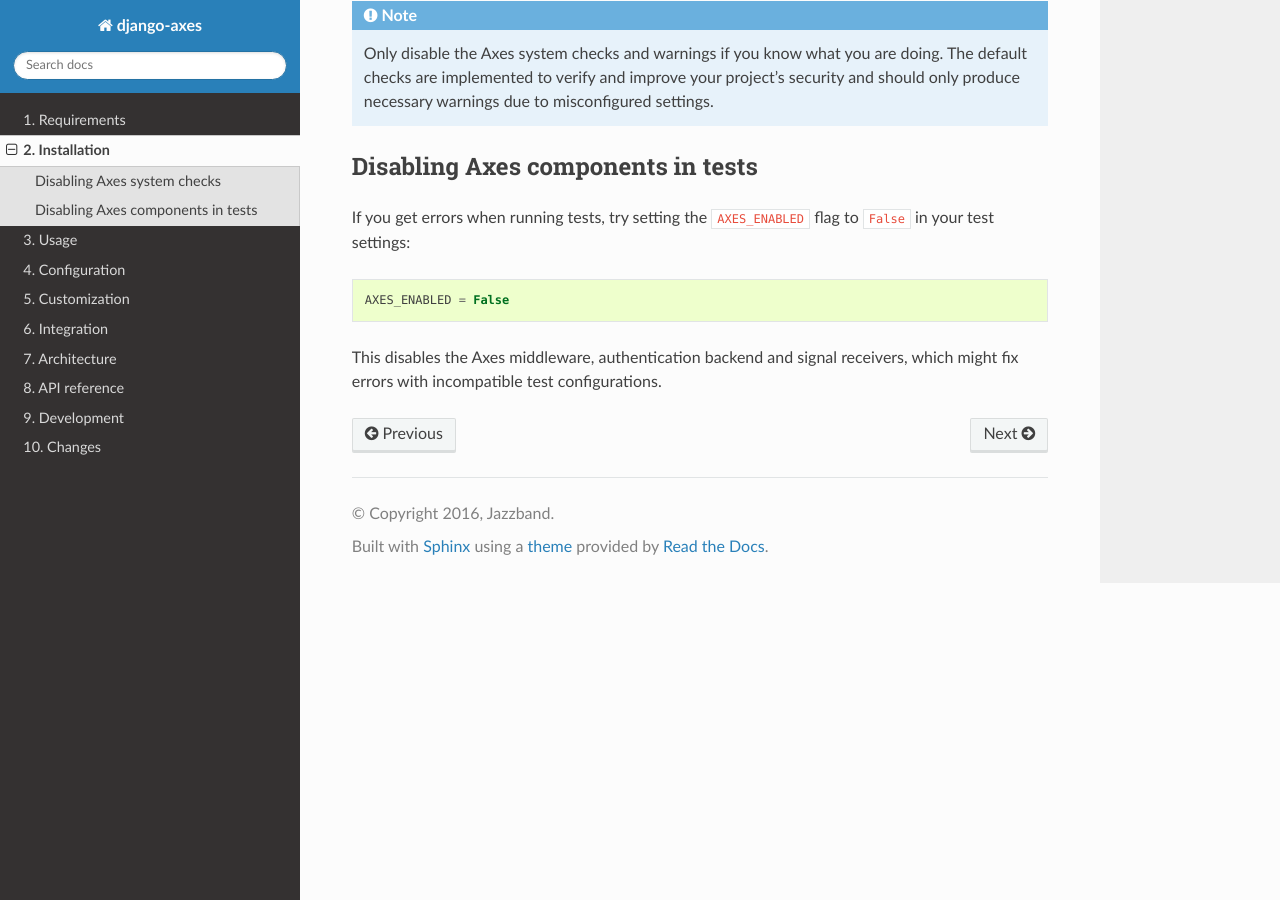
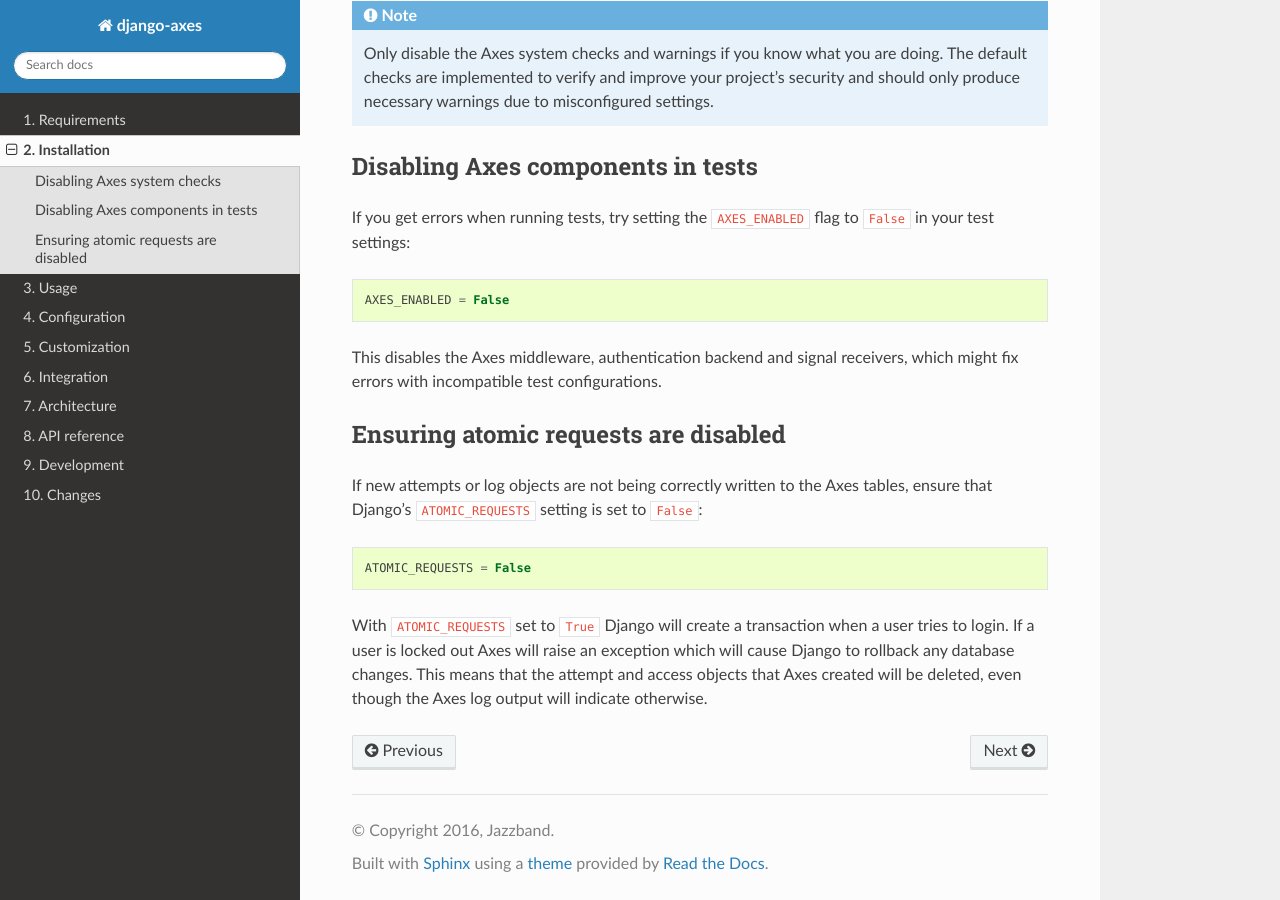
Before and after one commit to GabrielSandu484/django-axes-pro, a Sphinx documentation site: the page built from docs/2_installation.rst, in a window 1280 px wide and 900 px high, scrolled down 1984 px. Built offline with Sphinx 7.4.7 and the Read the Docs theme 2.0.0, drawn with Linux system fonts in a browser that asks for light colours; the version number could not be read and is left out.

Commit message:
Added note about atomic request related to issue #628

```diff
--- a/docs/2_installation.rst
+++ b/docs/2_installation.rst
@@ -104,3 +104,18 @@ If you get errors when running tests, try setting the
 
 This disables the Axes middleware, authentication backend and signal receivers,
 which might fix errors with incompatible test configurations.
+
+
+Ensuring atomic requests are disabled
+-------------------------------------
+
+If new attempts or log objects are not being correctly written to the Axes tables,
+ensure that Django's ``ATOMIC_REQUESTS`` setting is set to ``False``::
+
+    ATOMIC_REQUESTS = False
+
+With ``ATOMIC_REQUESTS`` set to ``True`` Django will create a transaction when
+a user tries to login. If a user is locked out Axes will raise an exception
+which will cause Django to rollback any database changes. This means that the
+attempt and access objects that Axes created will be deleted, even though the
+Axes log output will indicate otherwise.
```
